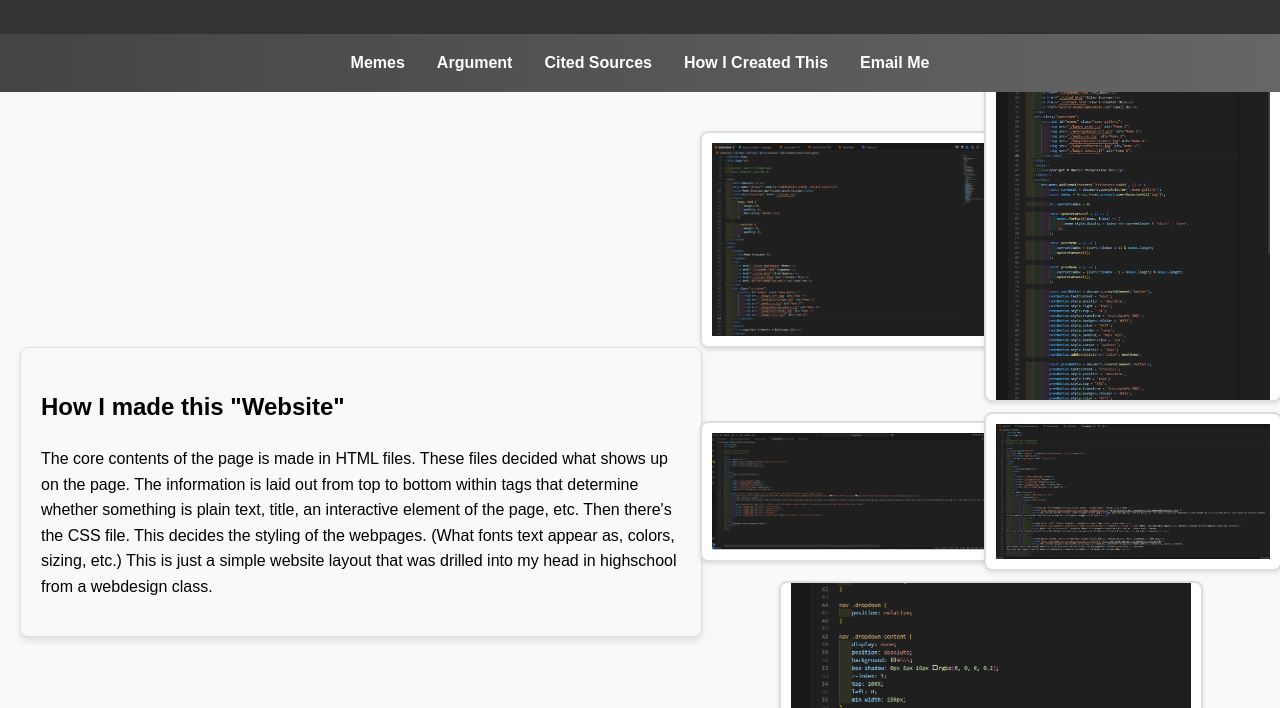
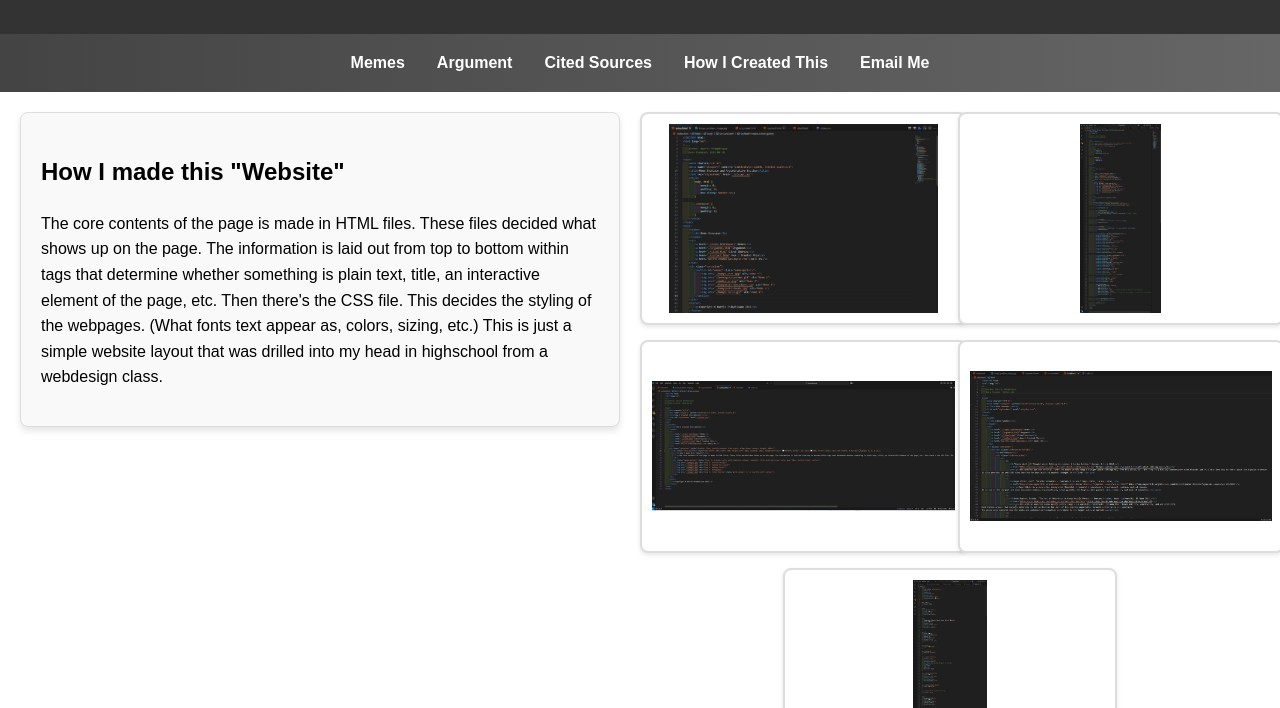
Before and after one commit to TheRealRinRin/TheRealRinRin.github.io, a plain HTML site: page contact.html in a window 1280 px wide. Shown: the part 92-800 px from the top of the page. Drawn offline with Linux system fonts and the light colour scheme.

Commit message:
fwkipkianfoanfa

```diff
--- a/contact.html
+++ b/contact.html
@@ -21,12 +21,12 @@
         <a href="./contact.html">How I Created This</a>
         <a href="mailto:example@example.com">Email Me</a>
     </nav>
-    <div class="container" style="display: flex; justify-content: flex-start; align-items: center; height: 100vh;">
-        <div class="text-box-HICT" style="max-width: 50%; width: 50%; margin-left: 20px; padding: 20px; background-color: #f9f9f9; border: 1px solid #ddd; border-radius: 8px; box-shadow: 0 4px 6px rgba(0, 0, 0, 0.1);">
+    <div class="contact-container">
+        <div class="text-box-HICT">
             <h2>How I made this "Website"</h2>
             <p>The core contents of the page is made in HTML files. These files decided what shows up on the page. The information is laid out from top to bottom within tags that determine whether something is plain text, title, an interactive element of the page, etc. Then there's the CSS file. This decides the styling of the webpages. (What fonts text appear as, colors, sizing, etc.) This is just a simple website layout  that was drilled into my  head in highschool from a webdesign class.</p>
         </div>
-        <div class="image-gallery" style="flex: 1; display: grid; grid-template-columns: repeat(2, 1fr); grid-auto-rows: auto; gap: 10px; justify-items: center;">
+        <div class="image-gallery">
             <div class="screenshot-container">
                 <img src="./Screenshot 2025-12-02 090539.png" alt="Step 1: Initial Design">
             </div>
@@ -39,7 +39,7 @@
             <div class="screenshot-container">
                 <img src="./Screenshot 2025-12-02 091017.png" alt="Step 4: Debugging">
             </div>
-            <div class="screenshot-container" style="grid-column: 1 / 3; justify-self: center;">
+            <div class="screenshot-container">
                 <img src="./Screenshot 2025-12-02 091130.png" alt="Step 5: Final Touches">
             </div>
         </div>
--- a/styles.css
+++ b/styles.css
@@ -92,6 +92,25 @@ footer {
     padding: 0; /* Reset any padding */
 }
 
+.contact-container {
+    display: flex;
+    justify-content: flex-start;
+    align-items: flex-start;
+    min-height: calc(100vh - 200px);
+    padding: 20px;
+    gap: 20px;
+    background: white;
+}
+
+.text-box-HICT {
+    flex: 0 0 45%;
+    padding: 20px;
+    background-color: #f9f9f9;
+    border: 1px solid #ddd;
+    border-radius: 8px;
+    box-shadow: 0 4px 6px rgba(0, 0, 0, 0.1);
+}
+
 form {
     background: #fff;
     padding: 2rem;
@@ -148,20 +167,16 @@ form button:hover {
 
 /* Image gallery styling */
 .image-gallery {
+    flex: 1;
     display: grid;
     grid-template-columns: repeat(2, 1fr);
-    grid-template-rows: repeat(2, auto) auto;
-    gap: 10px;
-    justify-items: center;
-    align-items: center;
-    max-width: 100%;
-    padding: 10px;
+    gap: 15px;
+    align-content: start;
 }
 
 .screenshot-container {
     width: 100%;
-    max-width: 400px;
-    max-height: 300px;
+    aspect-ratio: 16/10;
     padding: 10px;
     background-color: #fff;
     border: 2px solid #ddd;
@@ -171,6 +186,12 @@ form button:hover {
     justify-content: center;
     align-items: center;
     overflow: hidden;
+}
+
+.screenshot-container:last-child {
+    grid-column: 1 / 3;
+    max-width: 50%;
+    margin: 0 auto;
 }
 
 .screenshot-container img {
```
